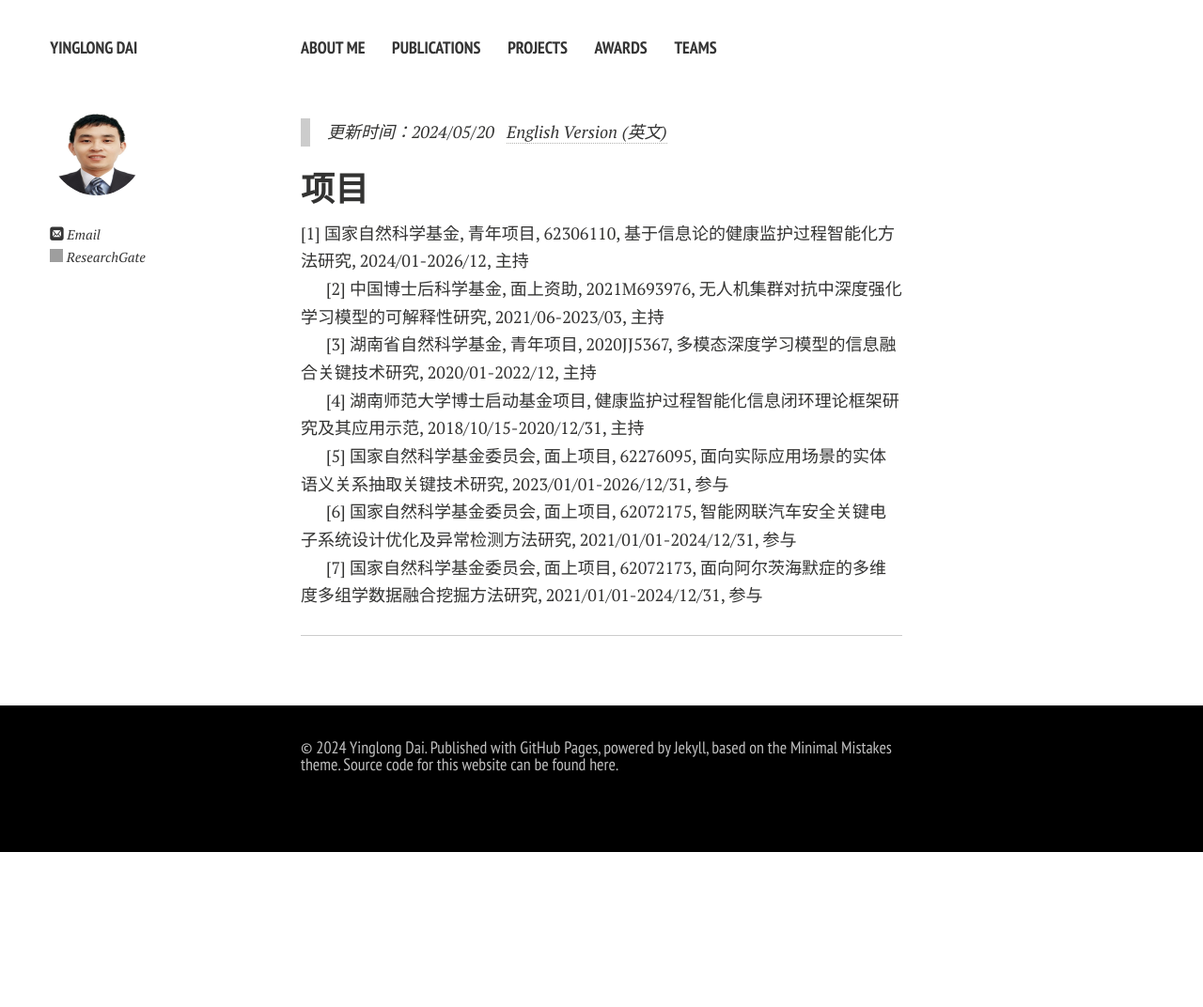
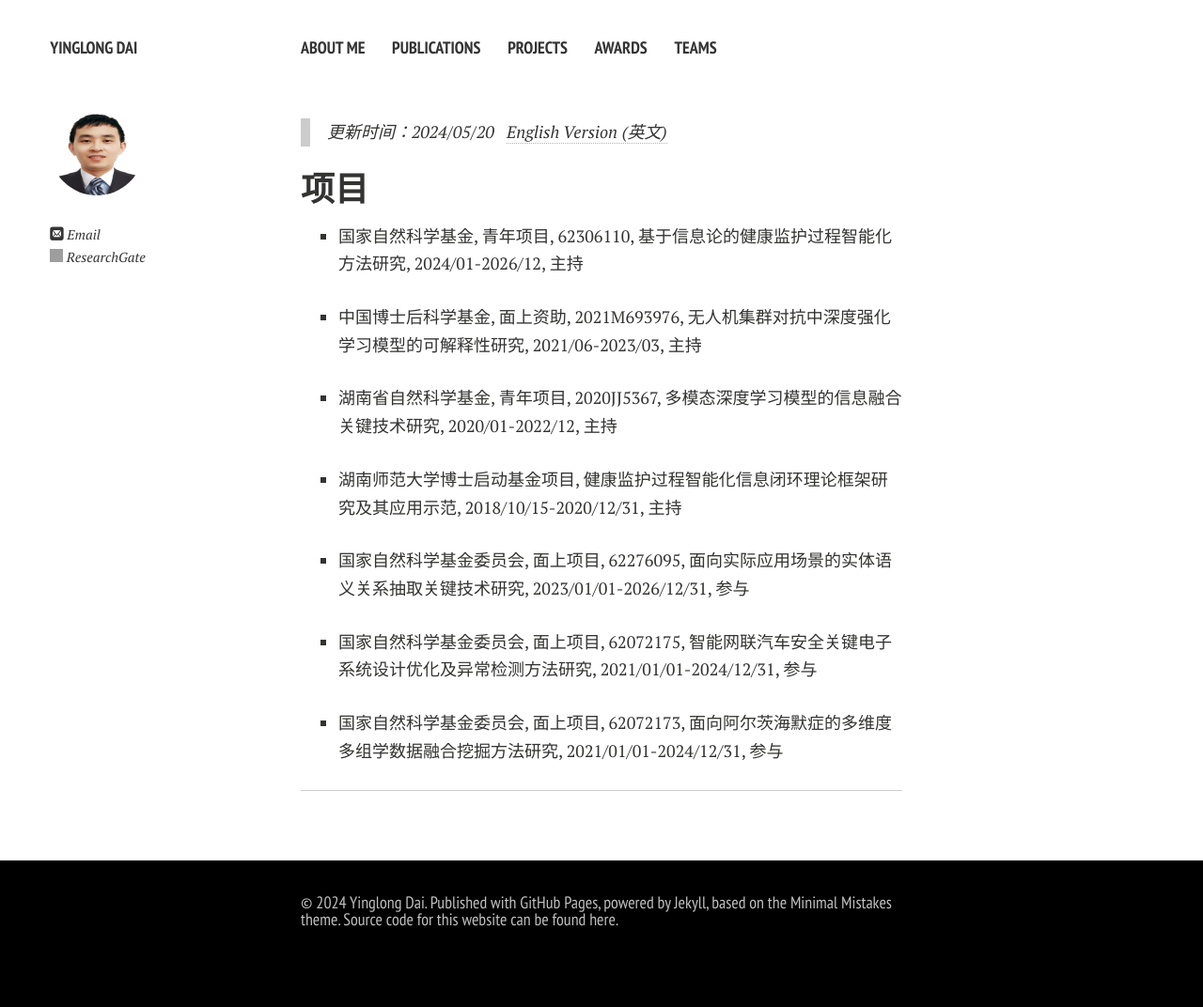
Before and after one commit to daiyl/daiyl.github.io, a Jekyll site: the page built from file/projects-zh.md, in a window 1280 px wide. Shown: the whole page at 94% size. Built offline with Jekyll 4.4.1, drawn with Linux system fonts in a browser that asks for light colours; nearby versions of some CDN libraries; comment, search, counter and statistics services are not loaded; a style sheet for code colours, icons or effects is not loaded; before the commit the page ends 907 px from its top, so only the background shows below that; grey boxes are pictures that could not be loaded.

Commit message:
Update projects-zh.md

```diff
--- a/file/projects-zh.md
+++ b/file/projects-zh.md
@@ -4,24 +4,24 @@ permalink: /file/projects-zh/index.html
 title: Awards-zh
 ---
 
-> 更新时间：2024/05/20 &nbsp; [English Version (英文)](/projects/)
+> 更新时间：2024/05/20 &nbsp; [English Version (英文)](../../projects/)
 
 ## 项目
 
 
-[1] 国家自然科学基金, 青年项目, 62306110, 基于信息论的健康监护过程智能化方法研究, 2024/01-2026/12, 主持
+- 国家自然科学基金, 青年项目, 62306110, 基于信息论的健康监护过程智能化方法研究, 2024/01-2026/12, 主持
 
-[2] 中国博士后科学基金, 面上资助, 2021M693976, 无人机集群对抗中深度强化学习模型的可解释性研究, 2021/06-2023/03, 主持
+- 中国博士后科学基金, 面上资助, 2021M693976, 无人机集群对抗中深度强化学习模型的可解释性研究, 2021/06-2023/03, 主持
 
-[3] 湖南省自然科学基金, 青年项目, 2020JJ5367, 多模态深度学习模型的信息融合关键技术研究, 2020/01-2022/12, 主持
+- 湖南省自然科学基金, 青年项目, 2020JJ5367, 多模态深度学习模型的信息融合关键技术研究, 2020/01-2022/12, 主持
 
-[4] 湖南师范大学博士启动基金项目, 健康监护过程智能化信息闭环理论框架研究及其应用示范, 2018/10/15-2020/12/31, 主持
+- 湖南师范大学博士启动基金项目, 健康监护过程智能化信息闭环理论框架研究及其应用示范, 2018/10/15-2020/12/31, 主持
 
-[5] 国家自然科学基金委员会, 面上项目, 62276095, 面向实际应用场景的实体语义关系抽取关键技术研究, 2023/01/01-2026/12/31, 参与
+- 国家自然科学基金委员会, 面上项目, 62276095, 面向实际应用场景的实体语义关系抽取关键技术研究, 2023/01/01-2026/12/31, 参与
 
-[6] 国家自然科学基金委员会, 面上项目, 62072175, 智能网联汽车安全关键电子系统设计优化及异常检测方法研究, 2021/01/01-2024/12/31, 参与
+- 国家自然科学基金委员会, 面上项目, 62072175, 智能网联汽车安全关键电子系统设计优化及异常检测方法研究, 2021/01/01-2024/12/31, 参与
 
-[7] 国家自然科学基金委员会, 面上项目, 62072173, 面向阿尔茨海默症的多维度多组学数据融合挖掘方法研究, 2021/01/01-2024/12/31, 参与
+- 国家自然科学基金委员会, 面上项目, 62072173, 面向阿尔茨海默症的多维度多组学数据融合挖掘方法研究, 2021/01/01-2024/12/31, 参与
 
 
 
```
